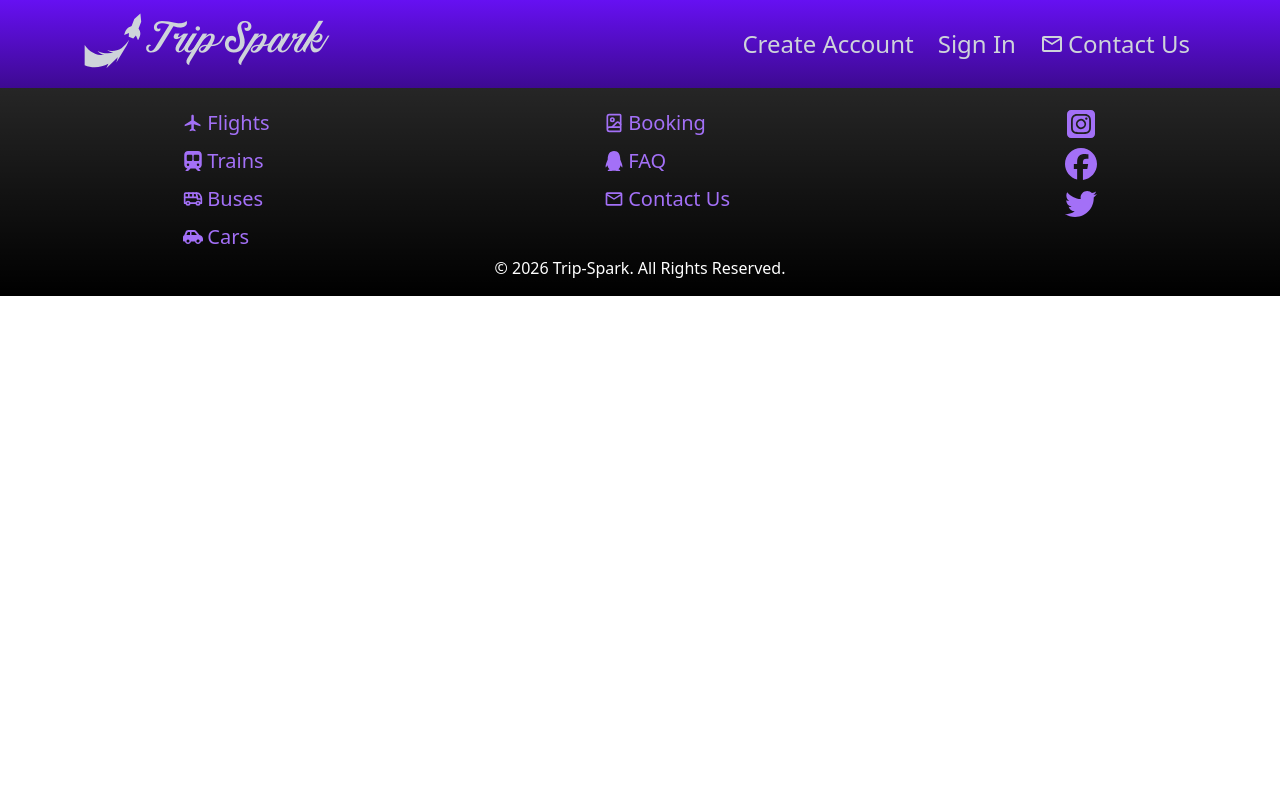
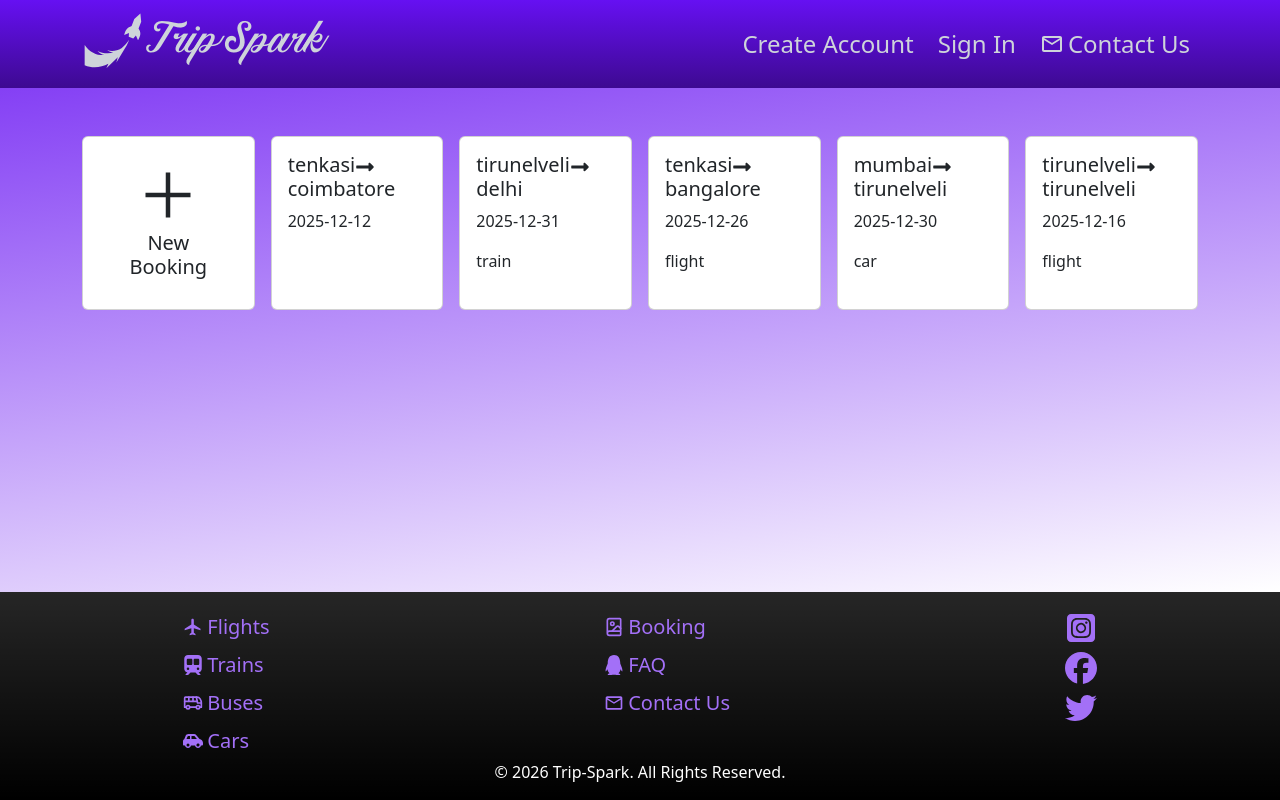
Before and after one commit to kohilaarun/trip-spark-app, a React (Vite) app in the folder client/: page /my-booking in a window 1280 px wide. Built offline with nearby package versions, Linux system fonts and the light colour scheme.

Commit message:
navigate to booking form

```diff
--- a/client/src/App.jsx
+++ b/client/src/App.jsx
@@ -7,17 +7,15 @@ import AccordionBar from "./components/AccordionBar";
 import CreateAccountPage from "./components/CreateAccountPage";
 import LoginForm from "./components/LoginForm";
 import BookingPage from "./components/BookingPage";
-import { useState } from "react";
-import { authContext } from "./contexts/authContext";
 import FooterPage from "./components/FooterPage";
-
-const { Provider } = authContext;
+import AuthProvider from "./contexts/authContext";
+import BookingProvider from "./contexts/bookingContext";
+import MyBookings from "./components/MyBookings";
 
 function App() {
-  const [isLoggedIn, setIsLoggedIn] = useState(false);
-
   return (
-    <Provider value={{ isLoggedIn, setIsLoggedIn }}>
+    <AuthProvider>
+      <BookingProvider>
         <div className="d-flex flex-column min-vh-100">
           <Navigation />
           <Routes>
@@ -27,10 +25,12 @@ function App() {
             <Route path="/create-account" element={<CreateAccountPage />} />
             <Route path="/sign-in" element={<LoginForm />} />
             <Route path="/booking" element={<BookingPage />} />
+            <Route path="/my-booking" element={<MyBookings />} />
           </Routes>
           <FooterPage />
         </div>
-    </Provider>
+      </BookingProvider>
+    </AuthProvider>
   );
 }
 
--- a/client/src/components/BookingForm.jsx
+++ b/client/src/components/BookingForm.jsx
@@ -9,6 +9,8 @@ import {
   validateName,
   validateRequired,
 } from "../utils/validate-functions";
+import { FaArrowLeft } from "react-icons/fa6";
+import { Link } from "react-router-dom";
 
 const initialState = {
   name: "",
@@ -93,7 +95,14 @@ const BookingForm = () => {
         className="border border-1 p-3 shadow rounded d-flex flex-column gap-2  bg-light col-12 col-md-10 col-lg-6"
         onSubmit={handleSubmit}
       >
-        <h1 className="text-center text-success">Ticket Booking</h1>
+        <div className="d-flex flex-row align-items-center justify-content-center">
+          <Button variant="success" as={Link} to={-1}>
+            <FaArrowLeft />
+          </Button>
+          <h1 className="text-center text-success flex-grow-1">
+            Ticket Booking
+          </h1>
+        </div>
         <Form.Group>
           <Form.Label htmlFor="name">Customer Name</Form.Label>
           <Form.Control
--- /dev/null
+++ b/client/src/components/MyBookings.jsx
@@ -0,0 +1,119 @@
+import React from "react";
+import { Card } from "react-bootstrap";
+import { FaLongArrowAltRight } from "react-icons/fa";
+import { IoAddSharp } from "react-icons/io5";
+import Page from "./Page";
+import { Link } from "react-router-dom";
+
+const MyBookings = () => {
+  return (
+    <Page>
+      <div className="row g-3">
+        <div className="col-12 col-sm-6 col-md-4 col-lg-3 col-xl-2">
+          <Card className="h-100 btn btn-light" as={Link} to="/booking">
+            <Card.Body className="d-flex flex-column  align-items-center justify-content-center">
+              <IoAddSharp size={72} />
+              <Card.Title>New Booking</Card.Title>
+            </Card.Body>
+          </Card>
+        </div>
+        {bookings.map((booking, index) => (
+          <div className="col-12 col-sm-6 col-md-4 col-lg-3 col-xl-2">
+            <Card className="h-100">
+              <Card.Body>
+                <Card.Title key={index}>
+                  {booking.boarding}
+                  <FaLongArrowAltRight /> {booking.destination}
+                </Card.Title>
+                <Card.Text>{booking.date}</Card.Text>
+                <Card.Text>{booking.type}</Card.Text>
+              </Card.Body>
+            </Card>
+          </div>
+        ))}
+      </div>
+    </Page>
+  );
+};
+
+export default MyBookings;
+
+const bookings = [
+  {
+    _id: {
+      $oid: "693c146aabfcf1531fde6465",
+    },
+    name: "Kohila A",
+    address: "2/122, Thoranamalai Road, Asirvathapuram",
+    boarding: "tenkasi",
+    destination: "coimbatore",
+    date: "2025-12-12",
+    type: "",
+    passenger: "2",
+    price: "400",
+    payment: "",
+    __v: 0,
+  },
+
+  {
+    _id: {
+      $oid: "693cdc4428f522234470dda7",
+    },
+    name: "Arun Prabhu K",
+    address: "2/122, Thoranamalai Road, Asirvathapuram",
+    boarding: "tirunelveli",
+    destination: "delhi",
+    date: "2025-12-31",
+    type: "train",
+    passenger: "2",
+    price: "689",
+    payment: "netBanking",
+    __v: 0,
+  },
+  {
+    _id: {
+      $oid: "693cdc4d28f522234470dda9",
+    },
+    name: "Niami Kuling",
+    address: "Australia",
+    boarding: "tenkasi",
+    destination: "bangalore",
+    date: "2025-12-26",
+    type: "flight",
+    passenger: "3",
+    price: "2000",
+    payment: "upi",
+    __v: 0,
+  },
+
+  {
+    _id: {
+      $oid: "694591da16c27e1db0701fbd",
+    },
+    name: "Ayron Jones",
+    address: "THORANAMALAI ROAD",
+    boarding: "mumbai",
+    destination: "tirunelveli",
+    date: "2025-12-30",
+    type: "car",
+    passenger: "",
+    price: "456",
+    payment: "",
+    __v: 0,
+  },
+  {
+    _id: {
+      $oid: "693d67dbcff95e5ba7349fa0",
+    },
+    name: "Kohila Arun",
+    address: "2/122, Thoranamalai Road, Asirvathapuram",
+    boarding: "tirunelveli",
+    destination: "tirunelveli",
+    date: "2025-12-16",
+    type: "flight",
+    passenger: "2",
+    price: "1000",
+    payment: "",
+    __v: 0,
+  },
+];
--- a/client/src/components/Navigation.jsx
+++ b/client/src/components/Navigation.jsx
@@ -87,6 +87,14 @@ const Navigation = () => {
                   <Nav.Link
                     className="d-flex align-items-center gap-1"
                     as={Link}
+                    to={"/my-booking"}
+                  >
+                    My Booking
+                  </Nav.Link>
+
+                  <Nav.Link
+                    className="d-flex align-items-center gap-1"
+                    as={Link}
                     to={"/faq"}
                   >
                     <FaQq /> FAQ
--- a/client/src/contexts/authContext.js
+++ /dev/null
@@ -1,3 +0,0 @@
-import { createContext } from "react";
-
-export const authContext = createContext();
--- /dev/null
+++ b/client/src/contexts/authContext.jsx
@@ -0,0 +1,14 @@
+import React, { createContext, useState } from "react";
+
+export const authContext = createContext();
+
+const AuthProvider = ({ children }) => {
+  const [isLoggedIn, setIsLoggedIn] = useState(false);
+
+  return (
+    <authContext.Provider value={{ isLoggedIn, setIsLoggedIn }}>
+      {children}
+    </authContext.Provider>
+  );
+};
+export default AuthProvider;
--- a/client/src/contexts/bookingContext.js
+++ /dev/null
@@ -1,3 +0,0 @@
-import { createContext } from "react";
-
-export const bookingContext = createContext();
--- /dev/null
+++ b/client/src/contexts/bookingContext.jsx
@@ -0,0 +1,17 @@
+import React, { createContext, useState } from "react";
+
+export const bookingContext = createContext();
+
+const BookingProvider = ({ children }) => {
+  const [bookings, setBookings] = useState([]);
+  const [editIndex, setEditIndex] = useState(-1);
+
+  return (
+    <bookingContext.Provider
+      value={{ bookings, setBookings, editIndex, setEditIndex }}
+    >
+      {children}
+    </bookingContext.Provider>
+  );
+};
+export default BookingProvider;
```
Also changed, not shown: client/eslint.config.js (+13 -12 lines), client/src/components/TicketConfirm.jsx (deleted). Lines whose indentation alone changed are shown as unchanged.
